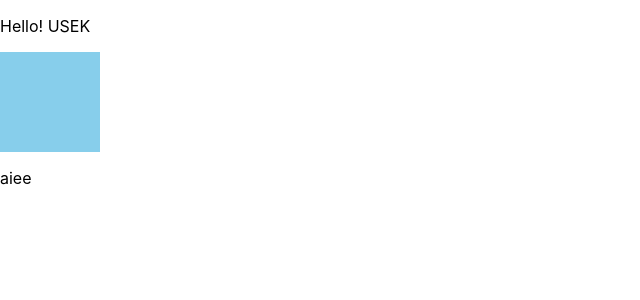
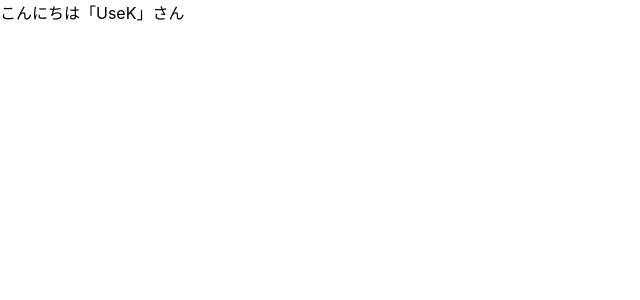
Before and after one commit to UseK/quick-react, a React (Create React App) app: page / in a window 1280 px wide. Shown: the top 300 px of the page, without its empty margins (0-640 px from the left). Built offline with nearby package versions, Linux system fonts and the light colour scheme.

Commit message:
コンポーネントにパラメタを渡す

```diff
--- /dev/null
+++ b/src/MyHello.js
@@ -0,0 +1,7 @@
+import React, {Component } from 'react'
+
+export default class MyHello extends Component {
+  render() {
+    return <div>こんにちは「{this.props.name}」さん</div>
+  }
+}
--- a/src/index.js
+++ b/src/index.js
@@ -3,8 +3,9 @@
 import './index.css';
 import App from './App';
 import * as serviceWorker from './serviceWorker';
+import MyHello from "./MyHello"
 
-ReactDOM.render(<App />, document.getElementById('root'));
+ReactDOM.render(<MyHello name="UseK"/>, document.getElementById('root'));
 
 // If you want your app to work offline and load faster, you can change
 // unregister() to register() below. Note this comes with some pitfalls.
```
